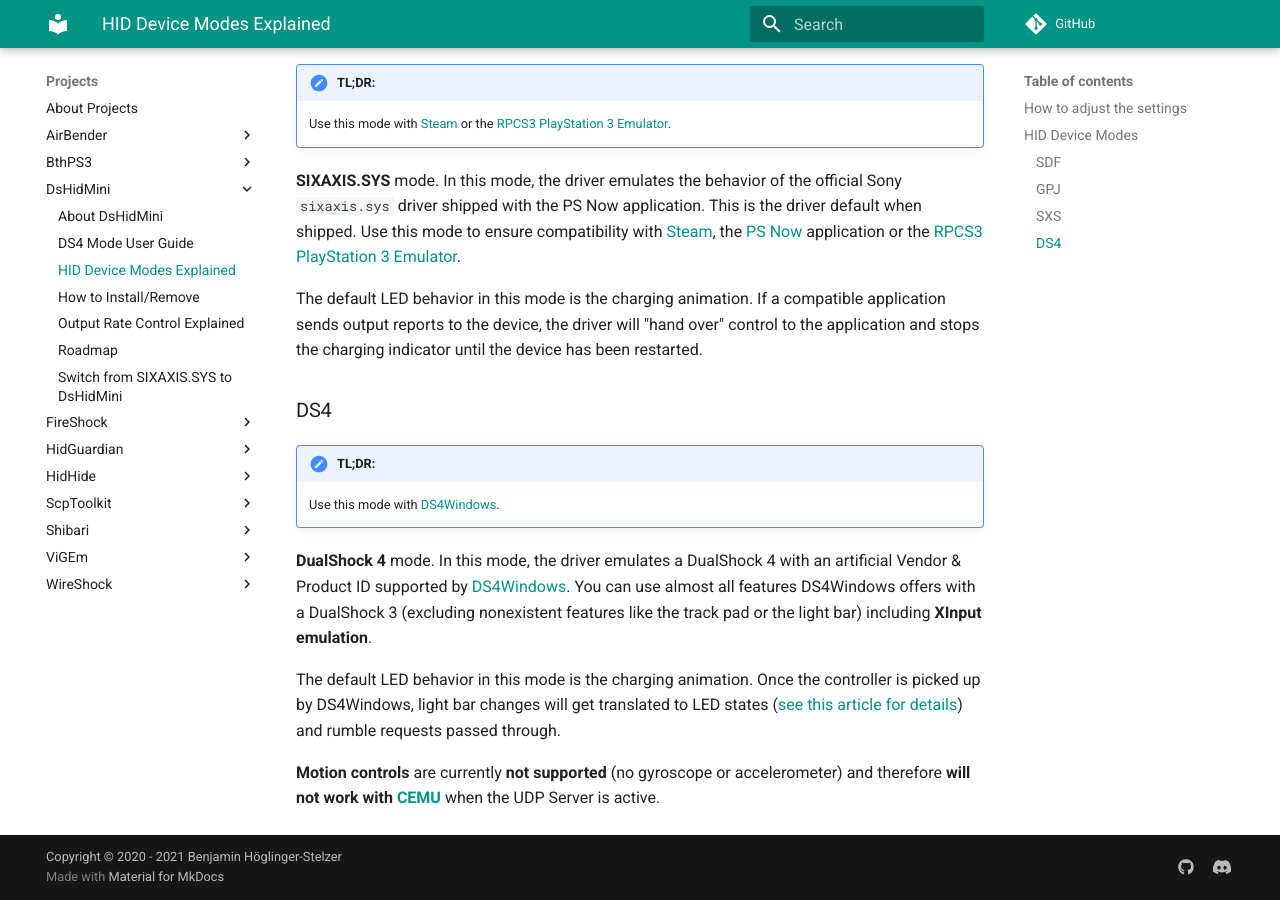
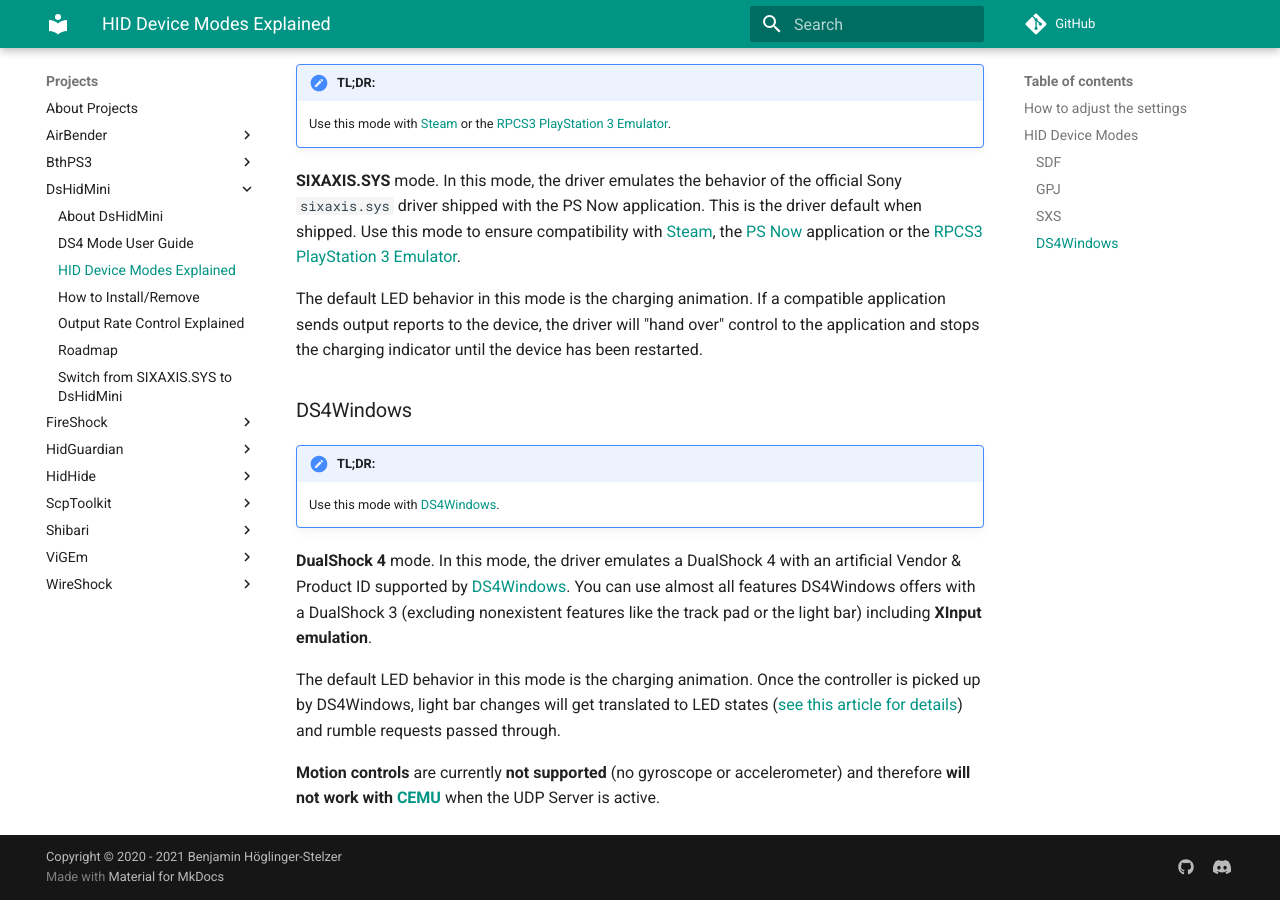
Before and after one commit to nefarius/ViGEm.github.io, an MkDocs documentation site: the page built from docs/projects/DsHidMini/HID-Device-Modes-Explained.md, in a window 1280 px wide and 900 px high, scrolled down 2404 px. Built offline with MkDocs 1.6.1 and Material for MkDocs 9.7.7, drawn with Linux system fonts in a browser that asks for light colours; comment, search, counter and statistics services are not loaded.

Commit message:
[Hid Devices article] Changed Mode name

```diff
--- a/docs/projects/DsHidMini/HID-Device-Modes-Explained.md
+++ b/docs/projects/DsHidMini/HID-Device-Modes-Explained.md
@@ -49,7 +49,7 @@
 
 The default LED behavior in this mode is the charging animation. If a compatible application sends output reports to the device, the driver will "hand over" control to the application and stops the charging indicator until the device has been restarted.
 
-### DS4
+### DS4Windows
 
 !!! important "TL;DR:"
     Use this mode with [DS4Windows](https://github.com/Ryochan7/DS4Windows/).
```
